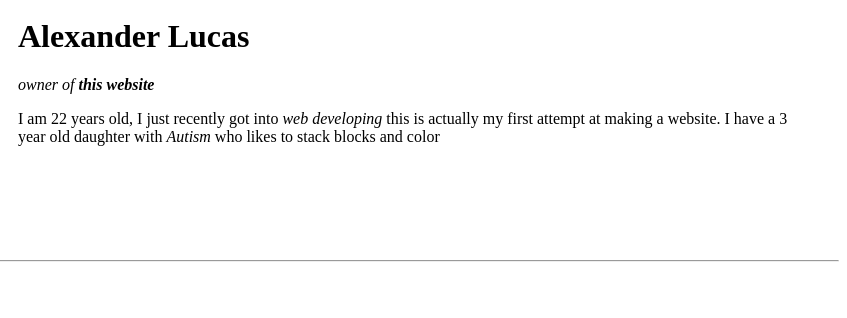
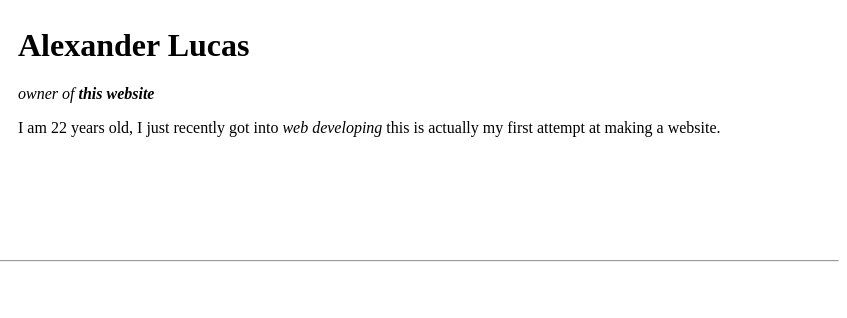
Before and after one commit to alexlucas451/my-website, a plain HTML site: page index.html in a window 1280 px wide. Shown: the part 102-420 px from the top of the page, 433-1280 px from the left. Drawn offline with Linux system fonts and the light colour scheme.

Commit message:
Add file change

```diff
--- a/index.html
+++ b/index.html
@@ -11,8 +11,7 @@
          <td><h1>Alexander Lucas</h1>
          <p><em>owner of <strong>this website</strong></em></p>
          <p>I am 22 years old, I just recently got into <em>web developing</em> this is actually my first
-         attempt at making a website. I have a 3 year old daughter with <em>Autism</em> who likes to stack blocks
-         and color</p></td>
+         attempt at making a website.</p></td>
         </tr>
        </table>
        <hr>
```
